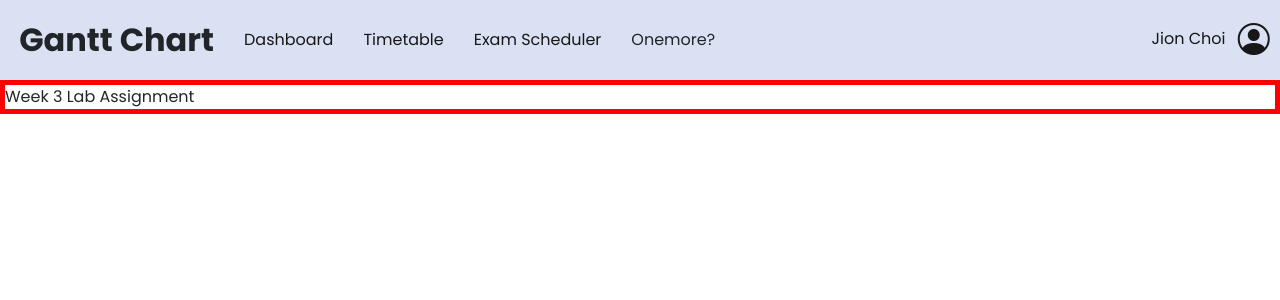
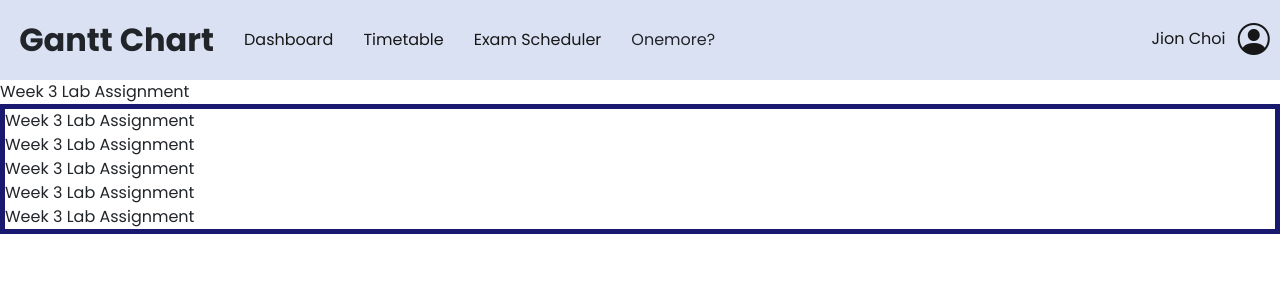
Before and after one commit to jionchoi/gantt_front_end, a React (Vite) app in the folder ganttChartTS/: page /categoryName in a window 1280 px wide. Shown: the top 300 px of the page. Built offline with nearby package versions, Linux system fonts and the light colour scheme.

Commit message:
TaskGrid.tsx added and AddCategory.tsx updated

```diff
--- a/ganttChartTS/src/App.tsx
+++ b/ganttChartTS/src/App.tsx
@@ -7,6 +7,7 @@ import TopNavBar from './components/TopNavBar'
 import AddCategory from './components/AddCategory'
 import Task from './components/Task'
 import "./css/App.css"
+import TaskGrid from './components/TaskGrid'
 
 function App() {
   const [count, setCount] = useState(0)
@@ -107,7 +108,7 @@ function App() {
               <AddCategory />
               <Category categoryName={category} />
             </>} /> {/* it shuold be category list and that ashould be tasklist*/}
-          <Route path='/categoryName' element={<Task task={task} />} />
+          <Route path='/categoryName' element={<TaskGrid task={task} />} />
         </Routes>
       </main>
     </>
--- a/ganttChartTS/src/components/AddCategory.tsx
+++ b/ganttChartTS/src/components/AddCategory.tsx
@@ -3,13 +3,27 @@ import { Link } from 'react-router-dom'
 import '../css/testC.css'
 //for tasks' details (schedule and due date, and more)
 const AddCategory = () => {
-    //add testing
+
+    function changeTaskRow(): void{
+
+    }
+
+    function openModal(): void{
+        document.getElementsByClassName("add__task")[0].showModal();
+    }
+
+    function closeModal(): void{
+
+    }
 
     return (
         <>
-            <div className="add__container">
+            <div className="add__container" onClick={() => openModal()}>
                 <i className="bi bi-plus icon-plus"></i>
             </div>
+            <dialog className="add__task">
+
+            </dialog>
         </>
     )
 }
--- /dev/null
+++ b/ganttChartTS/src/components/TaskGrid.tsx
@@ -0,0 +1,23 @@
+import React from 'react';
+import '../css/Task.css'
+
+const Task: any = ({ task }: { task: any }) => {
+
+    return (
+        <>
+            <div className="task__header">
+                {task.title}
+            </div>
+            <div className='task__container'>
+                <div className="task__title">{task.title}</div>
+                <div className="task__title">{task.title}</div>
+                <div className="task__title">{task.title}</div>
+                <div className="task__title">{task.title}</div>
+                <div className="task__title">{task.title}</div>
+
+            </div>
+        </>
+    )
+}
+
+export default Task
--- a/ganttChartTS/src/css/Task.css
+++ b/ganttChartTS/src/css/Task.css
@@ -1,6 +1,15 @@
+:root{
+    --numOfColumns: 1;
+}
+
 .task__container{
     display: grid;
-    border: 5px solid red;
+    grid-template-columns: repeat(var(--numOfColumns), auto);
+    border: 5px solid midnightblue;
+}
+
+.grid__element{
+
 }
 
 .task__container:hover{
```
Also changed, not shown: ganttChartTS/src/components/Task.tsx (line endings or trailing spaces), 1 other file (tests, documents, lock files or other folders).
